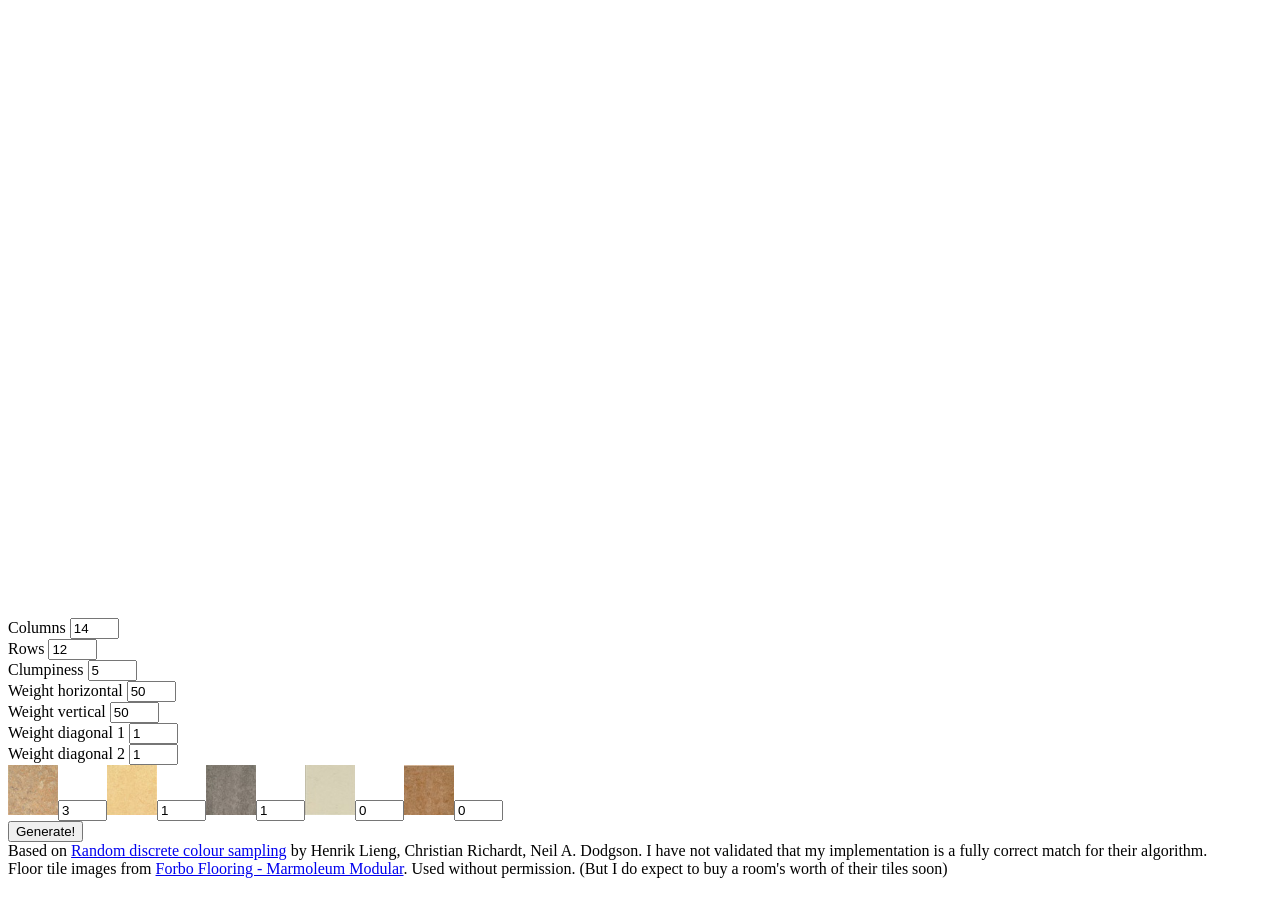
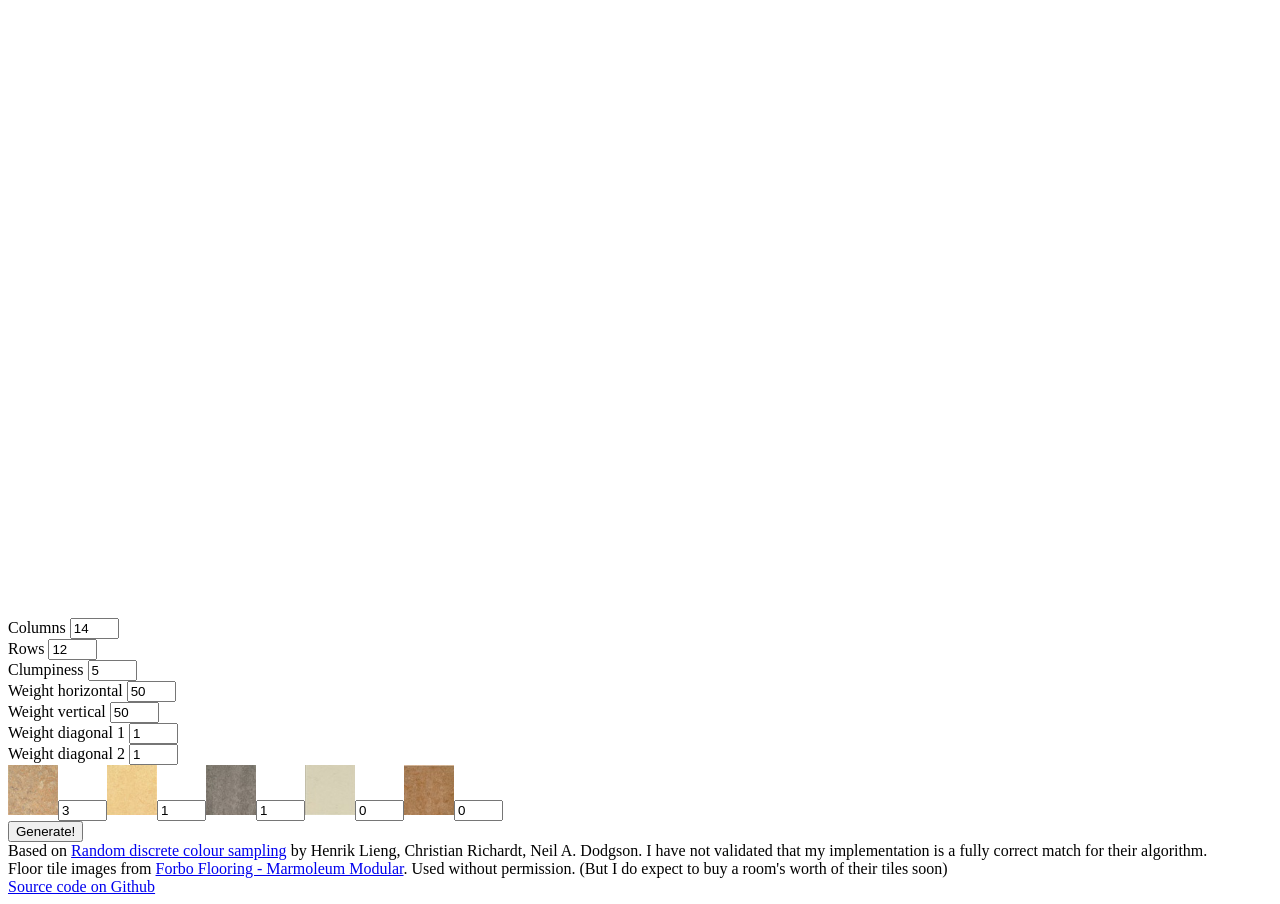
Before and after one commit to edward3h/random_tiles, a plain HTML site: page index.html in a window 1280 px wide. Shown: the part 48-952 px from the top of the page. Drawn offline with nearby package versions, Linux system fonts and the light colour scheme; a script that the page names is missing.

Commit message:
link to source

```diff
--- a/index.html
+++ b/index.html
@@ -34,5 +34,6 @@ algorithm.
 </div>
 <div>Floor tile images from <a href="http://www.forboflooringna.com/Commercial-Flooring/Products/Marmoleum/Marmoleum-Modular/">
 Forbo Flooring - Marmoleum Modular</a>. Used without permission. (But I do expect to buy a room's worth of their tiles soon)</div>
+<div><a href="https://github.com/edward3h/random_tiles">Source code on Github</a></div>
 </body>
 </html>
```
